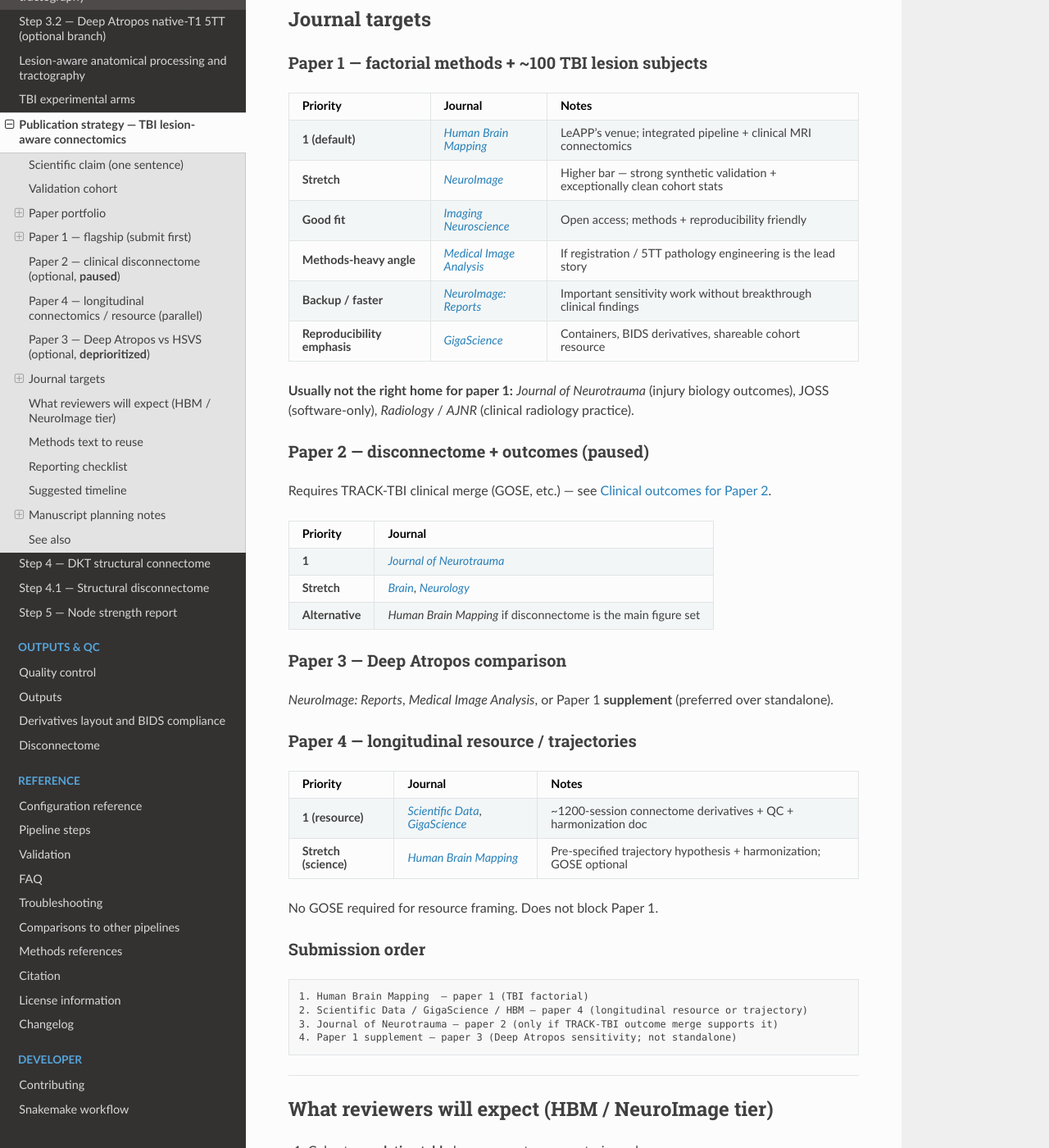
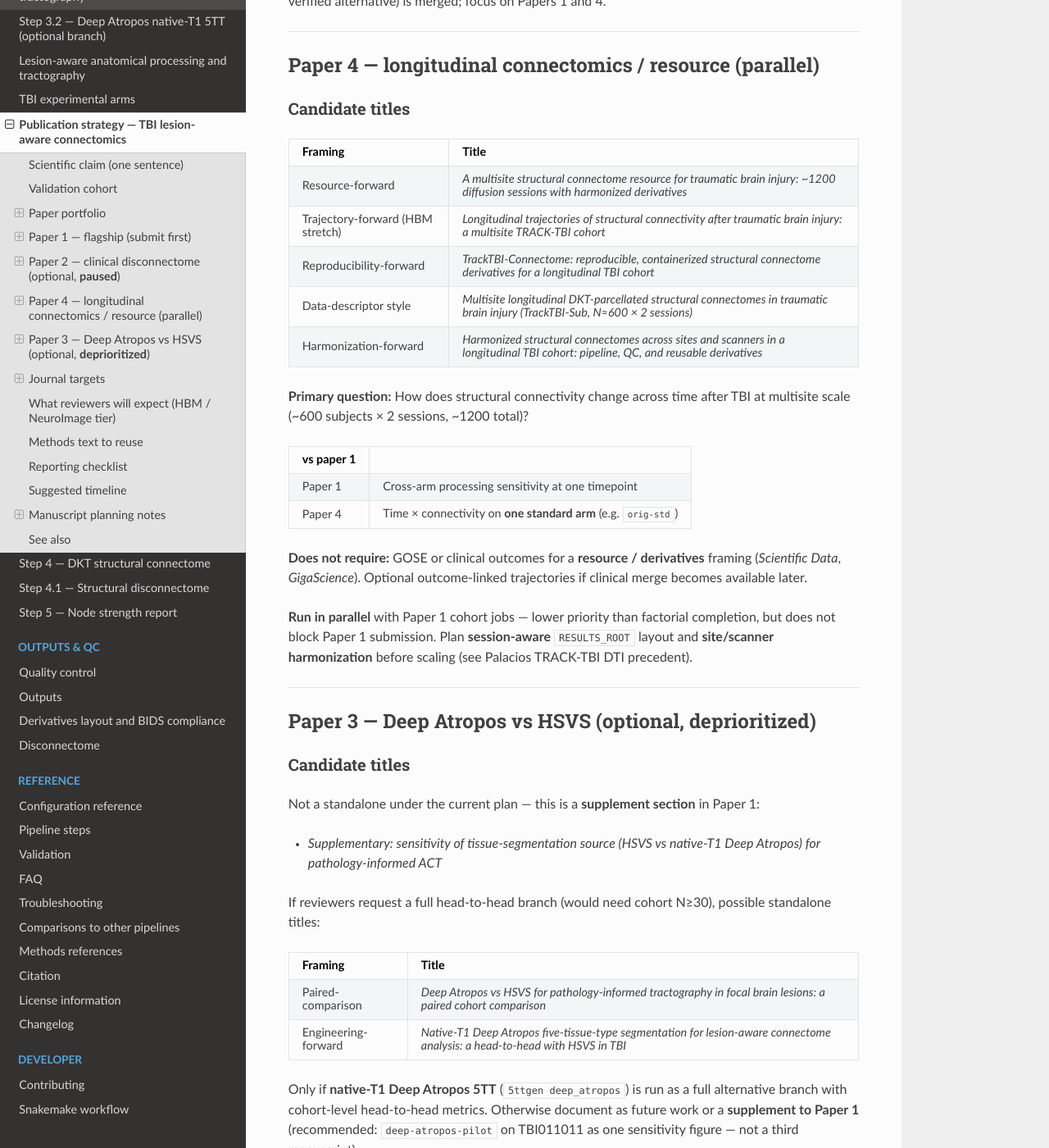
Before and after one commit to phindagijimana/dkt_connectome, a Sphinx documentation site: the page built from dwi_pipeline/docs/papers/publication_strategy.md, in a window 1280 px wide and 1400 px high, scrolled down 5398 px. Shown: the whole window at 82% size. Built offline with Sphinx 7.4.7 and the Read the Docs theme 3.1.0, drawn with Linux system fonts in a browser that asks for light colours; some of the changed text lies outside the part shown.

Commit message:
docs(papers): consolidate paper documentation into papers/ subfolder
Move publication_strategy.md into new docs/papers/ workspace and add
per-paper stubs (index.md, paper1_factorial.md, paper2_disconnectome_outcomes.md,
paper3_deep_atropos.md, paper4_longitudinal.md) capturing candidate titles,
research questions, design-lock checklists, and cross-refs to related
pipeline docs. Update inbound links in TBI_Experimental_Arms.md,
deep_atropos_5tt.md, lesion_aware.md, science_overview.md, and index.rst;
rewrite outbound sibling links in publication_strategy.md to use ../
prefix now that it sits one level deeper. Pipeline methodology docs
(lesion_aware.md, disconnectome.md, deep_atropos_5tt.md, validation.md,
references.md) intentionally remain under docs/ since they document the
pipeline itself.

Co-Authored-By: Claude Opus 4.7 <noreply@anthropic.com>

```diff
--- a/dwi_pipeline/docs/index.rst
+++ b/dwi_pipeline/docs/index.rst
@@ -49,7 +49,7 @@ Contents
    deep_atropos_5tt
    lesion_aware
    TBI_Experimental_Arms
-   publication_strategy
+   papers/publication_strategy
    methods/step4_connectome
    methods/step4_1_disconnectome
    methods/step5_node_strength
--- a/dwi_pipeline/docs/publication_strategy.md
+++ b/dwi_pipeline/docs/papers/publication_strategy.md
@@ -6,9 +6,9 @@ reproducible Snakemake + container outputs. LeAPP (Bey et al. 2024) is the
 primary comparator; this work extends that framework to **traumatic brain injury**
 at cohort scale.
 
-**Related docs:** [Lesion-aware tractography](lesion_aware.md) · [TBI experimental arms](TBI_Experimental_Arms.md) · [Validation](validation.md) ·
-[Usage — experiment arms](usage.md) · [Step 3.1 methods](methods/step3_1_lesion_act.md) ·
-[Citation](citation.md)
+**Related docs:** [Lesion-aware tractography](../lesion_aware.md) · [TBI experimental arms](../TBI_Experimental_Arms.md) · [Validation](../validation.md) ·
+[Usage — experiment arms](../usage.md) · [Step 3.1 methods](../methods/step3_1_lesion_act.md) ·
+[Citation](../citation.md)
 
 ---
 
@@ -92,9 +92,19 @@ with **different cohorts and questions**; HSVS factorial vs Deep Atropos with
 comparison of inpainting, virtual brain transplant, and pathology-informed
 tractography*
 
+### Candidate titles
+
+| Framing | Title |
+|---------|-------|
+| Factorial-forward | *A 3×2 factorial of anatomical mitigation and lesion-aware tractography for structural connectomics in traumatic brain injury* |
+| LeAPP-extension | *From stroke to traumatic brain injury: extending lesion-aware connectome processing with neuroLIT and virtual brain transplant* |
+| Sensitivity/robustness | *How much do preprocessing choices change the connectome in focal TBI? A cohort-scale factorial of inpainting and pathology-informed ACT* |
+| Pipeline-with-science | *Reproducible lesion-aware structural connectomics in TBI: a factorial of anatomy mitigation × pathology tractography across ~100 subjects* |
+| Punchier | *Inpaint, transplant, or ignore? A factorial evaluation of lesion handling for structural connectomes in traumatic brain injury* |
+
 ### Design
 
-Six `--experiment-arm` values (see [Lesion-aware § Experiment arms](lesion_aware.md#experiment-arms-anatomy--act)):
+Six `--experiment-arm` values (see [Lesion-aware § Experiment arms](../lesion_aware.md#experiment-arms-anatomy--act)):
 
 | Arm | Anatomy | ACT |
 |-----|---------|-----|
@@ -107,7 +117,7 @@ Six `--experiment-arm` values (see [Lesion-aware § Experiment arms](lesion_awar
 
 On inpainted `*-lesion` arms, **HSVS 5TT from mitigated T1w** and **pathology
 from the original BIDS lesion ROI** are intentional (LeAPP factorial); see
-[Intentional cross-source design](lesion_aware.md#intentional-cross-source-design-on--lesion-inpainted-arms).
+[Intentional cross-source design](../lesion_aware.md#intentional-cross-source-design-on--lesion-inpainted-arms).
 
 ### Pre-specify contrasts (before inspecting group results)
 
@@ -149,7 +159,7 @@ is not purely exploratory.
 ### Engineering prerequisites (before cohort scale-up)
 
 1. Rebuild `dkt_lesion_act.sif` after Step 3.1 script changes (or bind-mount the
-   repo script in Snakemake) — see [Containers § Step 3.1](containers.md) and
+   repo script in Snakemake) — see [Containers § Step 3.1](../containers.md) and
    [lesion_act README on GitHub](https://github.com/phindagijimana/dkt_connectome/blob/main/dwi_pipeline/containers/lesion_act/README.md)
 2. Clear QSIRecon internal `tckgen` hangs on `*-lesion` arms where applicable
 3. Pilot on one subject until `lesion_warp_method.txt` and pathology QA pass
@@ -158,6 +168,16 @@ is not purely exploratory.
 ---
 
 ## Paper 2 — clinical disconnectome (optional, **paused**)
+
+### Candidate titles
+
+| Framing | Title |
+|---------|-------|
+| Outcome-forward | *Structural disconnection predicts functional outcome after traumatic brain injury beyond lesion volume* |
+| Network-forward | *Lesion-induced network disconnection and 6-month recovery in traumatic brain injury: a TRACK-TBI disconnectome study* |
+| Mechanism-forward | *Beyond the cavity: how focal TBI lesions disconnect brain networks and shape cognitive recovery* |
+| Methods-informed | *Lesion-aware structural disconnectomes as an outcome biomarker in traumatic brain injury* |
+| Griffis-analog | *Mapping structural disconnection from focal TBI lesions and its relationship to functional outcome* |
 
 **Primary question:** Where and how do lesions **disconnect** brain networks, and
 does that relate to **symptoms, cognition, or recovery**?
@@ -182,6 +202,16 @@ TRACK-TBI clinical export (GOSE or verified alternative) is merged; focus on Pap
 
 ## Paper 4 — longitudinal connectomics / resource (parallel)
 
+### Candidate titles
+
+| Framing | Title |
+|---------|-------|
+| Resource-forward | *A multisite structural connectome resource for traumatic brain injury: ~1200 diffusion sessions with harmonized derivatives* |
+| Trajectory-forward (HBM stretch) | *Longitudinal trajectories of structural connectivity after traumatic brain injury: a multisite TRACK-TBI cohort* |
+| Reproducibility-forward | *TrackTBI-Connectome: reproducible, containerized structural connectome derivatives for a longitudinal TBI cohort* |
+| Data-descriptor style | *Multisite longitudinal DKT-parcellated structural connectomes in traumatic brain injury (TrackTBI-Sub, N≈600 × 2 sessions)* |
+| Harmonization-forward | *Harmonized structural connectomes across sites and scanners in a longitudinal TBI cohort: pipeline, QC, and reusable derivatives* |
+
 **Primary question:** How does structural connectivity change across time after TBI
 at multisite scale (~600 subjects × 2 sessions, ~1200 total)?
 
@@ -201,6 +231,19 @@ but does not block Paper 1 submission. Plan **session-aware** `RESULTS_ROOT` lay
 ---
 
 ## Paper 3 — Deep Atropos vs HSVS (optional, **deprioritized**)
+
+### Candidate titles
+
+Not a standalone under the current plan — this is a **supplement section** in Paper 1:
+
+- *Supplementary: sensitivity of tissue-segmentation source (HSVS vs native-T1 Deep Atropos) for pathology-informed ACT*
+
+If reviewers request a full head-to-head branch (would need cohort N≥30), possible standalone titles:
+
+| Framing | Title |
+|---------|-------|
+| Paired-comparison | *Deep Atropos vs HSVS for pathology-informed tractography in focal brain lesions: a paired cohort comparison* |
+| Engineering-forward | *Native-T1 Deep Atropos five-tissue-type segmentation for lesion-aware connectome analysis: a head-to-head with HSVS in TBI* |
 
 Only if **native-T1 Deep Atropos 5TT** (`5ttgen deep_atropos`) is run as a full
 alternative branch with cohort-level head-to-head metrics. Otherwise document as
@@ -274,7 +317,7 @@ Missing (3)–(6) often moves a *NeuroImage* submission to *HBM* or *NeuroImage:
 
 ## Methods text to reuse
 
-Factorial description for inpainted lesion arms (from [Lesion-aware](lesion_aware.md#intentional-cross-source-design-on--lesion-inpainted-arms)):
+Factorial description for inpainted lesion arms (from [Lesion-aware](../lesion_aware.md#intentional-cross-source-design-on--lesion-inpainted-arms)):
 
 > Structural T1w was lesion-mitigated before cortical reconstruction (neuroLIT or
 > virtual brain transplant). HSVS five-tissue-type images were derived from that
@@ -285,7 +328,7 @@ Factorial description for inpainted lesion arms (from [Lesion-aware](lesion_awar
 > of Bey et al. (2024): corrected anatomy for segmentation, original lesion extent
 > for tractography priors.
 
-Cite upstream tools per [References by step](references.md). State pipeline version
+Cite upstream tools per [References by step](../references.md). State pipeline version
 (`./run --version` → `app.json`).
 
 ---
@@ -296,8 +339,8 @@ Cite upstream tools per [References by step](references.md). State pipeline vers
 - [ ] Six-arm provenance or explicit subset with justification
 - [ ] Per-subject Step 3.1 QA (`lesion_warp_method.txt`, pathology overlap)
 - [ ] Primary / secondary contrasts pre-registered or pre-specified internally
-- [ ] Connectome integrity (78×78 DKT, empty nodes) — [Validation](validation.md)
-- [ ] Disconnectome integrity if `--disconnection` — [Disconnectome § Integrity QC](disconnectome.md#integrity-qc)
+- [ ] Connectome integrity (78×78 DKT, empty nodes) — [Validation](../validation.md)
+- [ ] Disconnectome integrity if `--disconnection` — [Disconnectome § Integrity QC](../disconnectome.md#integrity-qc)
 - [ ] Data availability (BIDS derivatives policy, Zenodo software DOI when tagged)
 
 ---
@@ -605,6 +648,7 @@ frame as sensitivity / robustness, not “which pipeline is truth.”
 | **2** | [Warren et al. 2015](https://doi.org/10.1093/brain/awv075) | ★★★★ TBI graph metrics → cognition | Lesion-aware tractography + disconnection index |
 | **2** | [Palacios et al. 2022 TRACK-TBI](https://doi.org/10.1089/neu.2022.0070) | ★★★★ Multisite GOSE; N≈391 mTBI | Disconnectome not tract DTI |
 | **2** | [Osmanlıoğlu et al. 2022](https://doi.org/10.1002/hbm.25894) | ★★★ TBI longitudinal + cognition | Normative score vs lesion disconnectome |
+| **2** | [Che et al. 2026](https://doi.org/10.1093/braincomms/fcag123) | ★★ TRACK-TBI Pilot outcome prediction via CT + GAN-synthesized MRI + 3D ResNet-18 (AUC 0.76) | Interpretable disconnectome mechanism (which tracts/regions) vs their black-box CT→outcome CNN; potential future extension: synthetic-MRI unlocks disconnectome on CT-only subjects |
 | **3** | [Smith et al. 2020 HSVS](https://doi.org/10.1016/j.neuroimage.2020.117345) | ★★ One side of comparison | Cohort Deep Atropos vs HSVS under pathology ACT |
 | **Longitudinal** | [Kuceyeski et al. 2020 HBM](https://doi.org/10.1002/hbm.24713) | ★★★ Longitudinal connectome + cognition; mTBI N=26 | Multisite ~1200-session structural resource |
 | **Paper 4** | [Palacios et al. 2022 TRACK-TBI](https://doi.org/10.1089/neu.2022.0070) | ★★★★ Multisite longitudinal DTI + GOSE | Structural **connectome** resource / trajectories |
@@ -625,8 +669,8 @@ only with a confirmed TRACK-TBI clinical merge.
 
 ## See also
 
-- [Lesion-aware tractography](lesion_aware.md) — LeAPP context, factorial design, TBI QC
-- [Validation](validation.md) — cohort context, integrity checks
-- [Decision tables — experiment arms](decision_tables.md#experiment-arms)
+- [Lesion-aware tractography](../lesion_aware.md) — LeAPP context, factorial design, TBI QC
+- [Validation](../validation.md) — cohort context, integrity checks
+- [Decision tables — experiment arms](../decision_tables.md#experiment-arms)
 - [Maintainer — release checklist on GitHub](https://github.com/phindagijimana/dkt_connectome/blob/main/dwi_pipeline/docs/maintainer/publishing.md)
 - LeAPP: Bey et al. 2024, *Human Brain Mapping* — [10.1002/hbm.26701](https://doi.org/10.1002/hbm.26701)
```
Also changed, not shown: dwi_pipeline/docs/TBI_Experimental_Arms.md (+3 -3 lines), dwi_pipeline/docs/deep_atropos_5tt.md (+1 -1 lines), dwi_pipeline/docs/lesion_aware.md (+1 -1 lines), dwi_pipeline/docs/papers/index.md (added, +50 -0 lines), dwi_pipeline/docs/papers/paper1_factorial.md (added, +75 -0 lines), dwi_pipeline/docs/papers/paper2_disconnectome_outcomes.md (added, +96 -0 lines), dwi_pipeline/docs/papers/paper3_deep_atropos.md (added, +52 -0 lines), dwi_pipeline/docs/papers/paper4_longitudinal.md (added, +71 -0 lines), dwi_pipeline/docs/science_overview.md (+1 -1 lines).
